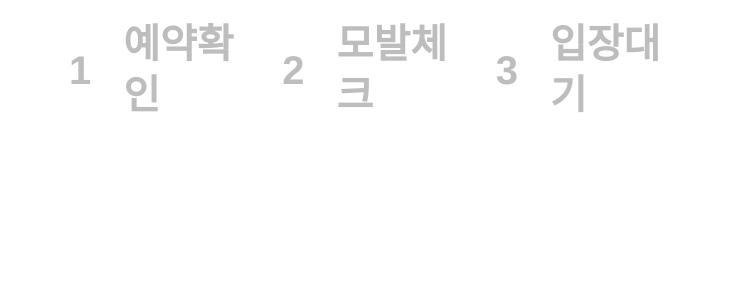
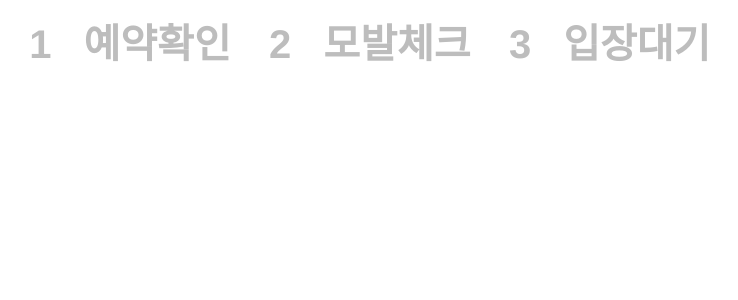
Before and after one commit to DaeHyunHwang/newTorsoProject, a React (Create React App) app: page / in a window 1280 px wide. Shown: the top 300 px of the page, without its empty margins (251-989 px from the left). Built offline with nearby package versions, Linux system fonts and the light colour scheme.

Commit message:
Update styles.css

```diff
--- a/src/styles.css
+++ b/src/styles.css
@@ -1,7 +1,13 @@
 * {
-  white-space: pre-wrap;
-  font-family: acumin-pro, pretendard, "Helvetica Neue LT", "Helvetica Neue", Helvetica, Arial, -apple-system, system-ui, "Noto Sans KR", sans-serif;
-  font-style: normal;
+    margin: 0px;
+    padding: 0px;
+    font-family: acumin-pro, pretendard, "Helvetica Neue LT", "Helvetica Neue", Helvetica, Arial, -apple-system, system-ui, "Noto Sans KR", sans-serif;
+    font-style: normal;
+    position: relative;
+    box-sizing: border-box;
+    word-break: keep-all;
+    white-space: pre-wrap;
+    -webkit-font-smoothing: antialiased;
 }
 
 @media (min-width: 240px)
@@ -22,7 +28,6 @@ body {
     color: rgb(0, 0, 0);
     margin: 0px;
     -webkit-font-smoothing: antialiased;
-
 }
 
 html, body, #root {
```
